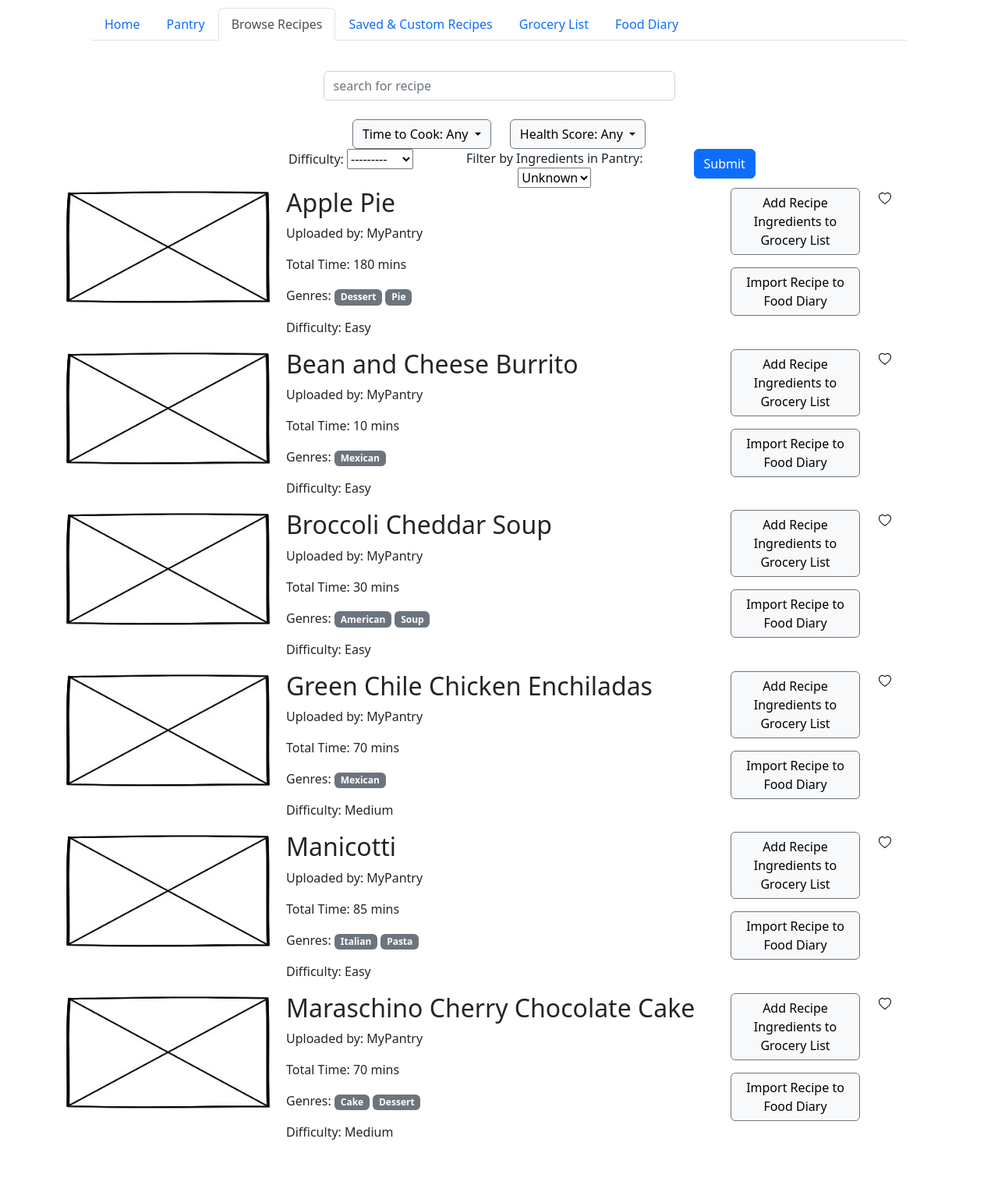
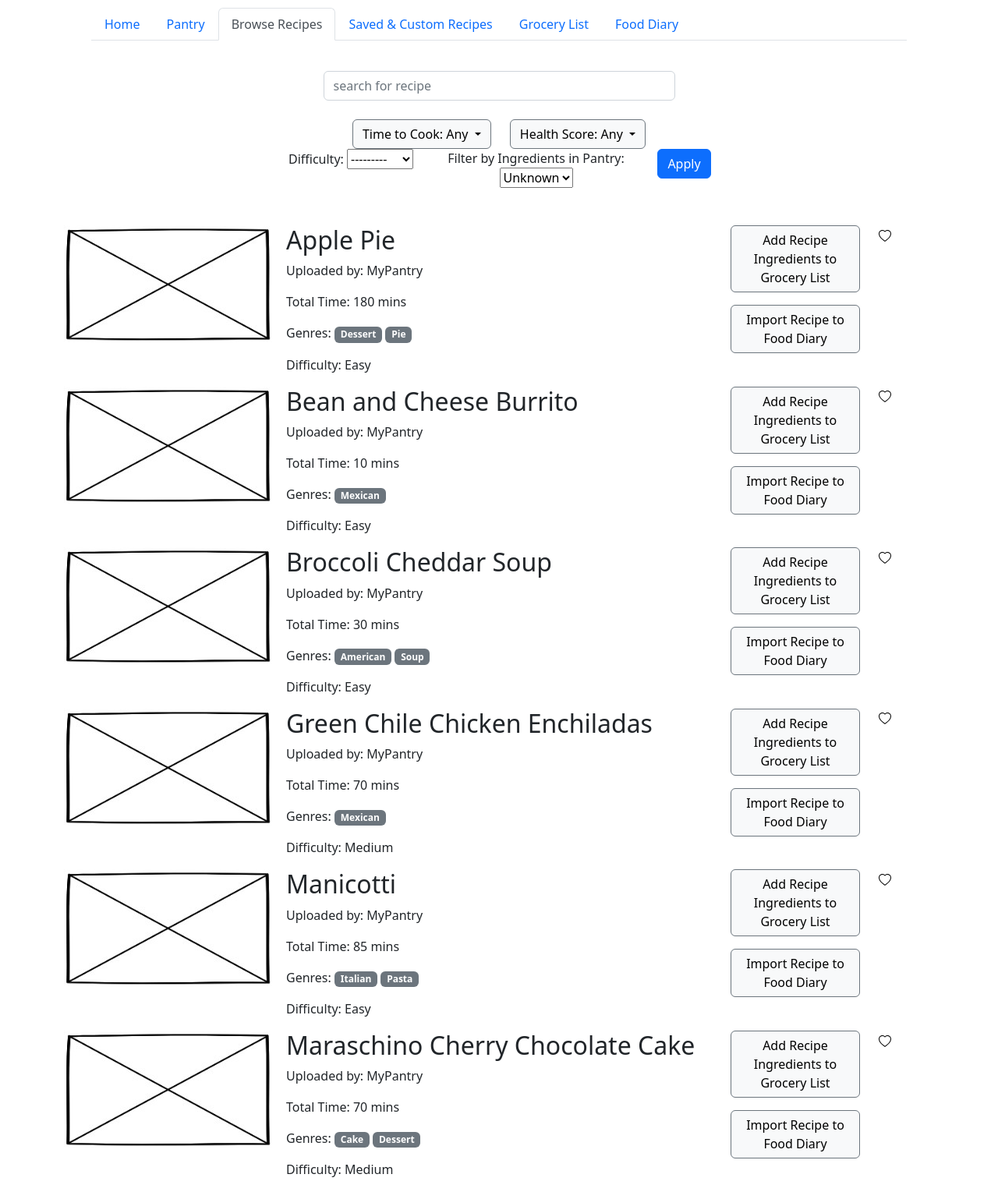
Before and after one commit to UsabilityEngineering/mypantry, a Django app: page /browse_recipes/ in a window 1280 px wide. Shown: the whole page at 78% size. Before the commit the page ends 1462 px from the top, so only its background shows below. Run offline with Django 4.2, Linux system fonts and the light colour scheme; data comes from the database, SQL or seed files in the repository; some libraries are stand-ins or nearby versions.

Commit message:
change 'submit' to 'apply'

```diff
--- a/prototype/core/templates/core/browse_recipes.html
+++ b/prototype/core/templates/core/browse_recipes.html
@@ -44,12 +44,12 @@
                 <label for="{{filter.form.difficulty.id_for_label}}">Difficulty:</label>
                   {{filter.form.difficulty}}
               </div>
-              <div class="col-7">
+              <div class="col-6">
                 <label for="{{filter.form.ingredient.id_for_label}}">Filter by Ingredients in Pantry:</label>
                   {{filter.form.ingredient}}
               </div>
-              <div class="col-1">
-                <button type="submit" class="btn btn-primary">Submit</button>
+              <div class="col-2">
+                <button type="submit" class="btn btn-primary">Apply</button>
               </div>
             </div>
             <!--<span class="dropdown">
@@ -91,6 +91,9 @@
     <li><a class="dropdown-item" href="#">Health Score</a></li>
   </ul>
 </span>-->
+
+<br>
+<br>
 
 {% for recipe in recipes %}
 
```
